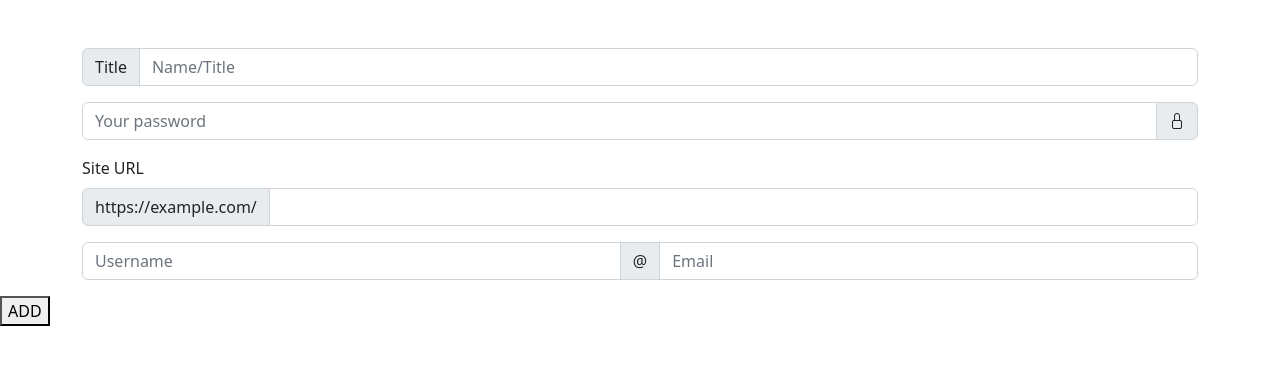
After one commit to liangbinjie/FlaskPassManager, a Flask app: page /add in a window 1280 px wide. The commit adds this page. Shown: the top 365 px of the page. Run offline with Flask 2, Linux system fonts and the light colour scheme; some libraries are stand-ins or nearby versions.

Commit message:
Add functionality

```diff
--- a/app/main.py
+++ b/app/main.py
@@ -1,5 +1,7 @@
 from flask import *
 from flask_login import *
+from .models import Passwords
+from . import db
 
 main = Blueprint('main', __name__)
 
@@ -7,9 +9,25 @@ main = Blueprint('main', __name__)
 @main.route('/home')
 @login_required
 def index():
-    return render_template('home.html')
+    user_pass = current_user.passwords
+    return render_template('home.html', passwords=user_pass)
 
 
-@main.route("/user")
-def user():
-    return "User"
+@main.route("/add")
+def add():
+    return render_template('config/add.html')
+
+
+@main.route("/add", methods=['POST'])
+def add_post():
+    title = request.form['title']
+    password = request.form['password']
+    url = request.form['url']
+    username = request.form['username']
+    email = request.form['email']
+
+    new_pass = Passwords(title=title, password=password, url=url, email=email, username=username, user_id=current_user.id)
+    db.session.add(new_pass)
+    db.session.commit()
+
+    return redirect(url_for('main.index'))
--- /dev/null
+++ b/app/templates/config/add.html
@@ -0,0 +1,46 @@
+<!DOCTYPE html>
+<html lang="en">
+    <head>
+        <title></title>
+        <meta charset="UTF-8">
+        <meta name="viewport" content="width=device-width, initial-scale=1">
+        <link rel="stylesheet" href="{{ url_for('static', filename='styles/home.css') }}">
+        <link href="https://cdn.jsdelivr.net/npm/bootstrap@5.2.0-beta1/dist/css/bootstrap.min.css" rel="stylesheet" integrity="sha384-0evHe/X+R7YkIZDRvuzKMRqM+OrBnVFBL6DOitfPri4tjfHxaWutUpFmBp4vmVor" crossorigin="anonymous">
+        <link rel="stylesheet" href="https://cdn.jsdelivr.net/npm/bootstrap-icons@1.9.0/font/bootstrap-icons.css">
+        <script src="https://cdn.jsdelivr.net/npm/bootstrap@5.2.0-beta1/dist/js/bootstrap.bundle.min.js" integrity="sha384-pprn3073KE6tl6bjs2QrFaJGz5/SUsLqktiwsUTF55Jfv3qYSDhgCecCxMW52nD2" crossorigin="anonymous"></script>
+    </head>
+    <body>
+        <form action="/add" method="POST">
+            <div class="container mt-5">
+                <div class="input-group mb-3">
+                    <span class="input-group-text" id="basic-addon1">Title</span>
+                    <input name="title" type="text" class="form-control" placeholder="Name/Title" aria-label="Title" aria-describedby="basic-addon1">
+                </div>
+
+                <div class="input-group mb-3">
+                    <input name="password" type="password" class="form-control" placeholder="Your password" aria-label="User's password" aria-describedby="basic-addon2">
+                    <span class="input-group-text" id="basic-addon2"><i class="bi bi-lock"></i></span>
+                </div>
+
+                <label for="basic-url" class="form-label">Site URL</label>
+                <div class="input-group mb-3">
+                    <span class="input-group-text" id="basic-addon3">https://example.com/</span>
+                    <input name="url" type="text" class="form-control" id="basic-url" aria-describedby="basic-addon3">
+                </div>
+
+                <div class="input-group mb-3">
+                    <input name="username" type="text" class="form-control" placeholder="Username" aria-label="Username">
+                    <span class="input-group-text">@</span>
+                    <input name="email" type="text" class="form-control" placeholder="Email" aria-label="Server">
+                </div>
+
+            </div>
+            <button type="submit">ADD</button>
+        </form>
+
+
+
+        <script src="https://cdn.jsdelivr.net/npm/@popperjs/core@2.11.5/dist/umd/popper.min.js" integrity="sha384-Xe+8cL9oJa6tN/veChSP7q+mnSPaj5Bcu9mPX5F5xIGE0DVittaqT5lorf0EI7Vk" crossorigin="anonymous"></script>
+        <script src="https://cdn.jsdelivr.net/npm/bootstrap@5.2.0-beta1/dist/js/bootstrap.min.js" integrity="sha384-kjU+l4N0Yf4ZOJErLsIcvOU2qSb74wXpOhqTvwVx3OElZRweTnQ6d31fXEoRD1Jy" crossorigin="anonymous"></script>
+    </body>
+</html>
```
Also changed, not shown: app/templates/home.html (+9 -28 lines).
